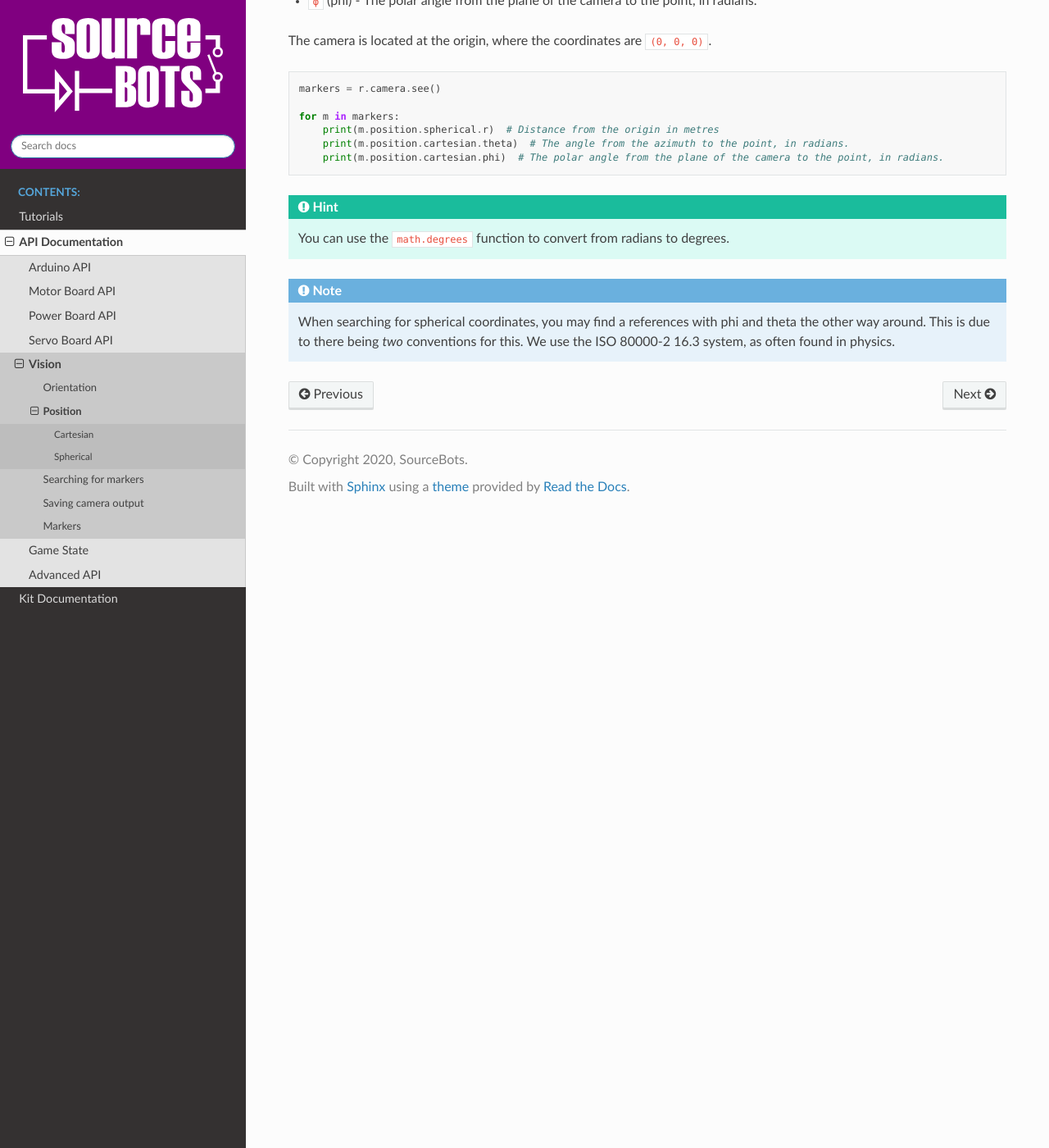
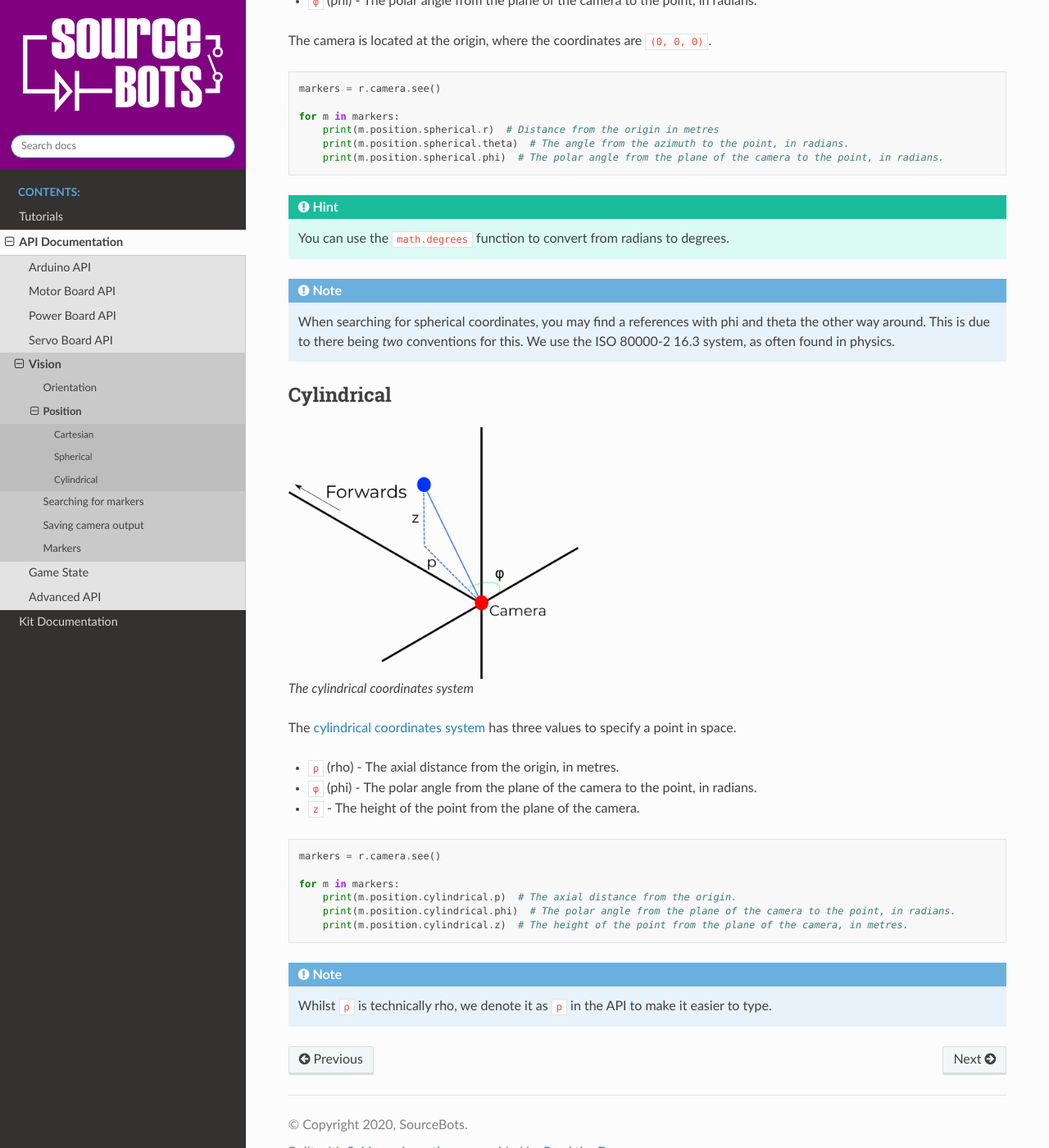
Before and after one commit to sourcebots/sbot, a Sphinx documentation site: the page built from docs/source/api/vision/position.rst, in a window 1280 px wide and 1400 px high, scrolled down 1688 px. Shown: the whole window at 82% size. Built offline with Sphinx 7.4.7 and the Read the Docs theme 2.0.0, drawn with Linux system fonts in a browser that asks for light colours; some of the changed text lies outside the part shown.

Commit message:
Add cylindrical coordinates to docs

```diff
--- a/docs/source/api/vision/position.rst
+++ b/docs/source/api/vision/position.rst
@@ -48,7 +48,7 @@ Spherical
 The `spherical coordinates system <https://en.wikipedia.org/wiki/Spherical_coordinate_system>`_ has
 three values to specify a specific point in space.
 
-* ``r`` - The `radial distance`, the distance from the origin to the point.
+* ``r`` - The `radial distance`, the distance from the origin to the point, in metres.
 * ``θ`` (theta) -  The angle from the azimuth to the point, in radians.
 * ``φ`` (phi)   -  The polar angle from the plane of the camera to the point, in radians.
 
@@ -60,10 +60,37 @@ The camera is located at the origin, where the coordinates are ``(0, 0, 0)``.
 
    for m in markers:
        print(m.position.spherical.r)  # Distance from the origin in metres
-       print(m.position.cartesian.theta)  # The angle from the azimuth to the point, in radians.
-       print(m.position.cartesian.phi)  # The polar angle from the plane of the camera to the point, in radians.
+       print(m.position.spherical.theta)  # The angle from the azimuth to the point, in radians.
+       print(m.position.spherical.phi)  # The polar angle from the plane of the camera to the point, in radians.
 
 .. Hint:: You can use the ``math.degrees`` function to convert from radians to degrees.
 
 .. Note:: When searching for spherical coordinates, you may find a references with phi and theta the other way around.
     This is due to there being *two* conventions for this. We use the ISO 80000-2 16.3 system, as often found in physics.
+
+Cylindrical
+-----------
+
+.. figure:: /_static/api/vision/cylindrical.png
+   :alt: The cylindrical coordinates system
+   :scale: 40%
+
+   The cylindrical coordinates system
+
+The `cylindrical coordinates system <https://en.wikipedia.org/wiki/Cylindrical_coordinate_system>`_ has three values
+to specify a point in space.
+
+* ``ρ`` (rho) - The axial distance from the origin, in metres.
+* ``φ`` (phi) - The polar angle from the plane of the camera to the point, in radians.
+* ``z`` - The height of the point from the plane of the camera.
+
+.. code:: python
+
+   markers = r.camera.see()
+
+   for m in markers:
+       print(m.position.cylindrical.p)  # The axial distance from the origin.
+       print(m.position.cylindrical.phi)  # The polar angle from the plane of the camera to the point, in radians.
+       print(m.position.cylindrical.z)  # The height of the point from the plane of the camera, in metres.
+
+.. Note:: Whilst ``ρ`` is technically rho, we denote it as ``p`` in the API to make it easier to type.
```
Also changed, not shown: docs/source/_static/api/vision/cylindrical.png (added), docs/source/_static/api/vision/cylindrical.svg (added).
